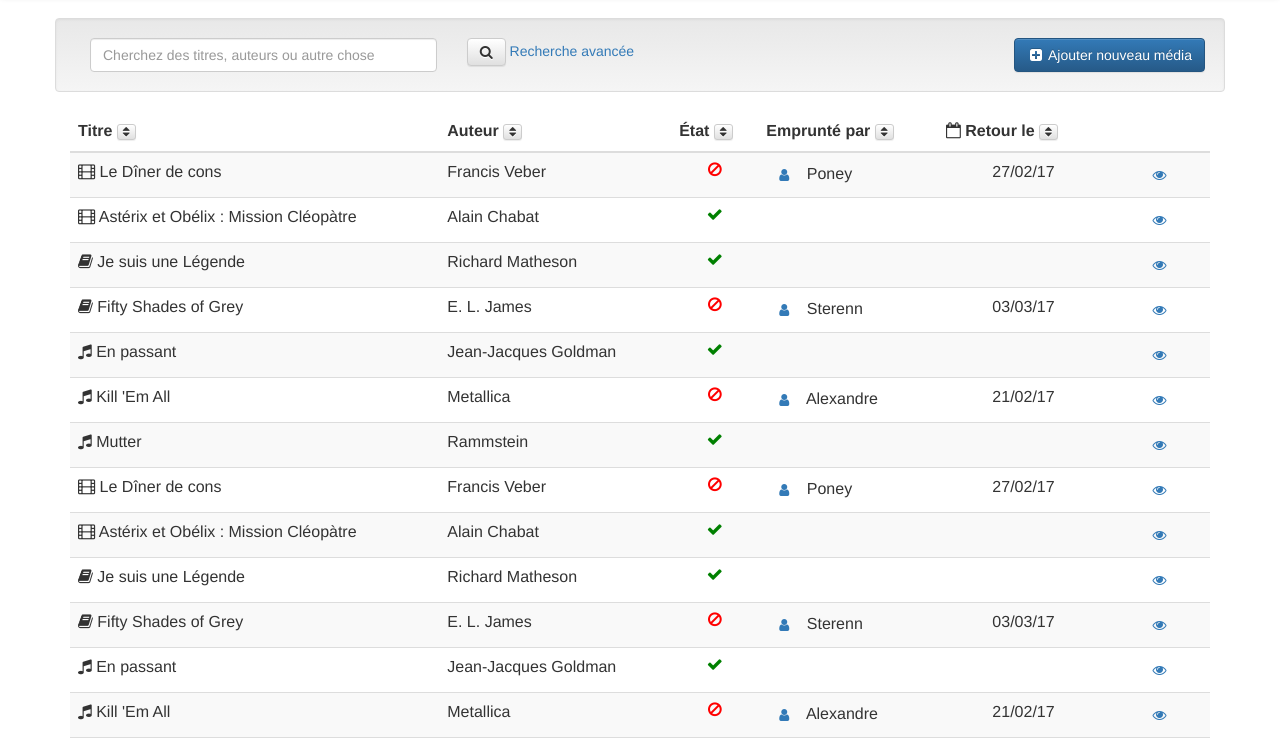
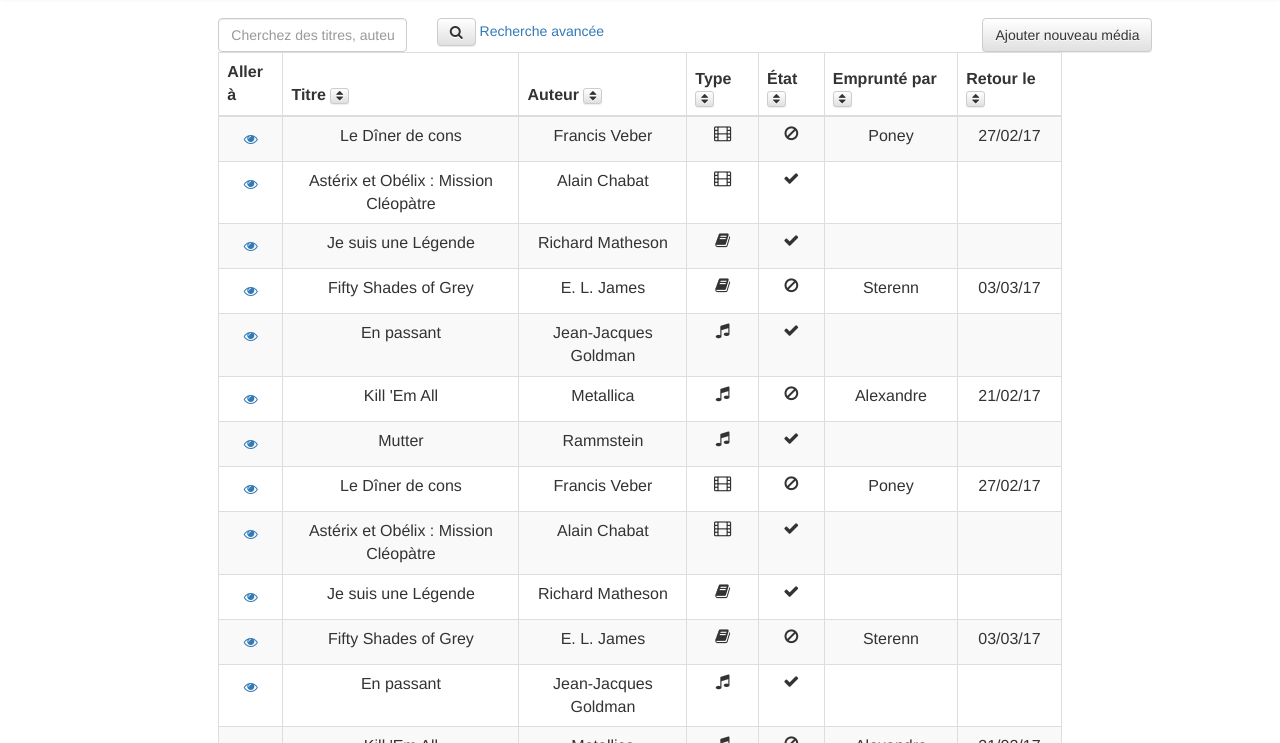
Before and after one commit to myawesomeproject/mediatic, a plain HTML site: page src/main/HTML/mediaRecherche.html in a window 1280 px wide. Shown: the part 54-797 px from the top of the page. Drawn offline with nearby package versions, Linux system fonts and the light colour scheme.

Commit message:
Add media et resolution des soucis persistence

```diff
--- a/src/main/HTML/mediaRecherche.html
+++ b/src/main/HTML/mediaRecherche.html
@@ -4,7 +4,6 @@
 <title>Recherche Media</title>
 <!-- Import de bootstrap -->
 <link rel="stylesheet" href="../ressources/bootstrap-3.3.7-dist/css/bootstrap.css">
-<script	src="../ressources/bootstrap-3.3.7-dist/js/bootstrap.js"></script>
 <!-- Import de bootstrap theme -->
 <link rel="stylesheet" 	href="../ressources/bootstrap-3.3.7-dist/css/bootstrap-theme.css">
 <!-- Import de font awesome -->
@@ -13,7 +12,7 @@
 <script src="../ressources/jquery-3.1.1.js"></script>
 <!-- Import de jquery-ui pour datepicker -->
 <script src="../ressources/jquery-ui-1.12.1/jquery-ui.js"></script>
-<link rel="stylesheet" href="http://code.jquery.com/ui/1.10.3/themes/smoothness/jquery-ui.css" />
+<link rel="  stylesheet" href="http://code.jquery.com/ui/1.10.3/themes/smoothness/jquery-ui.css" />
 <!-- Import du module de pagination custom par Guillaume -->
 <script src="../ressources/jQuery-Paging_Guillaume/paging.js"></script>
 
@@ -49,35 +48,31 @@
 
 	$.getJSON('datamedia.json', function(data) {
 	    var ligne;
-	    var faDVD = '<i class=\"fa fa-film\" aria-hidden=\"true\"></i>';
-	    var faCD = '<i class=\"fa fa-music\" aria-hidden=\"true\"></i>';
-	    var faBOOK = '<i class=\"fa fa-book\" aria-hidden=\"true\"></i>';
-	    var faUser = '<a href=\"adherentVisualisation.html\" class=\"btn buttonlinkVoirUser\"><i class=\"fa fa-user facolorblue\" aria-hidden=\"true"></i></a>';
-        var actions = '<a href=\"mediaVisualisation.html\" class=\"btn buttonlinkVoirMedia\"><i class=\"fa fa-eye facolorblue\" aria-hidden=\"true"></i></a>';
-
 	    for (var i = 0; i < data.length; i++) {
 	        ligne = $('<tr/>');
+	        var bidule = '<a href=\"mediaVisualisation.html\" class=\"btn buttonlinkVoirMedia\"><i class=\"fa fa-eye\" aria-hidden=\"true"></i></a>';
+	        ligne.append("<td>" + bidule + "</td>");
+	        ligne.append("<td>" + data[i].titre + "</td>");
+	        ligne.append("<td>" + data[i].auteur + "</td>");
 	        if (data[i].type === "DVD") {
-	        	var faType = faDVD;
+	        	ligne.append("<td>" + "<i class=\"fa fa-film\" aria-hidden=\"true\"></i>" + "</td>");
 	        }
 	        else if (data[i].type === "CD") {
-	        	var faType = faCD;	        }
-	        else {
-	        	var faType = faBOOK;
-	        }
-	        ligne.append("<td>" + faType + " " + data[i].titre + "</td>");
-	        ligne.append("<td>" + data[i].auteur + "</td>");
-	        if (data[i].emprunt === true) {
-	        	ligne.append("<td class=\"text-center\"'>" + "<i class=\"fa fa-ban facolorred\" aria-hidden=\"true\"></i>" + "</td>")
-	        	ligne.append("<td>" + faUser + " " + data[i].emprunteur + "</td>");
-		        ligne.append("<td class=\"text-center\">" + data[i].retour + "</td>");
+	        	ligne.append("<td>" + "<i class=\"fa fa-music\" aria-hidden=\"true\"></i>" + "</td>");
 	        }
 	        else {
-	        	ligne.append("<td class=\"text-center\">" + "<i class=\"fa fa-check facolorgreen\" aria-hidden=\"true\"></i>" + "</td>");
-	        	ligne.append("<td class=\"text-center\">" + "" + "</td>");
-	        	ligne.append("<td class=\"text-center\">" + "" + "</td>");
+	        	ligne.append("<td>" + "<i class=\"fa fa-book\" aria-hidden=\"true\"></i>" + "</td>");
 	        }
-	        ligne.append("<td class=\"text-center\">" + actions + "</td>");
+	        if (data[i].emprunt === true) {
+	        	ligne.append("<td>" + "<i class=\"fa fa-ban\" aria-hidden=\"true\"></i>" + "</td>")
+	        	ligne.append("<td>" + data[i].emprunteur + "</td>");
+		        ligne.append("<td>" + data[i].retour + "</td>");
+	        }
+	        else {
+	        	ligne.append("<td>" + "<i class=\"fa fa-check\" aria-hidden=\"true\"></i>" + "</td>");
+	        	ligne.append("<td>" + "" + "</td>");
+	        	ligne.append("<td>" + "" + "</td>");
+	        }
 	        $('table').append(ligne);
 	    }
 	});
@@ -90,35 +85,13 @@
 		$('.paging-nav').addClass("hidden-xs pull-right");
 	});
 
+
 </script>
 
 <style>
+
 .rowRechercheAvancee {
 	display: none;
-}
-
-.facolorred {
-	color: red;
-}
-
-.facolorgreen {
-	color: green;
-}
-
-.facolorblue {
-	color: light-blue;
-}
-
-.facolorblue:hover {
-	 opacity: 0.5;
-}
-
-.colonneDateRetour {
-	width: 15%;
-}
-
-.colonneVue {
-	width: 101px;
 }
 
 </style>
@@ -134,32 +107,26 @@
 
 				<!-- Brand and toggle get grouped for better mobile display -->
 				<div class="navbar-header">
-					<button type="button" class="navbar-toggle collapsed"
-						data-toggle="collapse" data-target="#bs-example-navbar-collapse-1"
-						aria-expanded="false">
-						<span class="sr-only">Toggle navigation</span> <span
-							class="icon-bar"></span> <span class="icon-bar"></span> <span
-							class="icon-bar"></span>
+					<button type="button" class="navbar-toggle collapsed" data-toggle="collapse" data-target="#bs-example-navbar-collapse-1" aria-expanded="false">
+						<span class="sr-only">Toggle navigation</span> <span class="icon-bar"></span> <span class="icon-bar"></span> <span class="icon-bar"></span>
 					</button>
-					<a class="navbar-brand" href="#"><i class="fa fa-university "
-						aria-hidden="true"></i> Mediatic </a>
+					<a class="navbar-brand" href="#"><i class="fa fa-university " aria-hidden="true"></i> Mediatic </a>
 				</div>
 
 				<!-- Collect the nav links, forms, and other content for toggling -->
-				<div class="collapse navbar-collapse"
-					id="bs-example-navbar-collapse-1">
+				<div class="collapse navbar-collapse" id="bs-example-navbar-collapse-1">
 					<ul class="nav navbar-nav">
-						<li class="active"><a href="mediaRecherche.html"> <i
-								class="fa fa-database" aria-hidden="true"></i> Media
-						</a></li>
-						<li><a href="adherentRecherche.html"><i
-								class="fa fa-users" aria-hidden="true"></i> Adh&eacute;rent</a></li>
+						<li class="active">
+							<a href="mediaRecherche.html"> <i class="fa fa-database" aria-hidden="true"></i> Media </a>
+						</li>
+						<li>
+							<a href="adherentRecherche.html"><i class="fa fa-users" aria-hidden="true"></i> Adh&eacute;rent</a>
+						</li>
 					</ul>
 					<ul class="nav navbar-nav navbar-right">
-						<li><a href="connexion.html"> <i
-								class="fa fa-sign-out fa-1x" aria-hidden="true"></i>
-								D&eacute;connexion
-						</a></li>
+						<li>
+							<a href="connexion.html"> <i class="fa fa-sign-out fa-1x" aria-hidden="true"></i> D&eacute;connexion </a>
+						</li>
 					</ul>
 				</div>
 				<!-- /.navbar-collapse -->
@@ -169,50 +136,40 @@
 	</header>
 	<!-- FIN DU MENU -->
 
+
 	<!-- BARRE DE RECHERCHE -->
-
-	<div class="section">
-		<div class="container">
-			<div class="row well">
-				<div class="rowRechercheBase">
-					<div class="col-xs-4">
+	<div class="row rowRechercheBase">
+		<div class="col-md-2 col-md-offset-2">
 				<input type="text" class="form-control" name="inputRechercheBase"
 					id="inputRechercheBase"
 					placeholder="Cherchez des titres, auteurs ou autre chose">
 		</div>
-					<div class="col-xs-3">
-						<button class="btn btn-default" id="buttonRechercheBase"
-							onclick="rechercheBasique()">
+		<div class="col-md-2">
+				<button class="btn btn-default" id="buttonRechercheBase" onclick="rechercheBasique()">
 					<i class="fa fa-search" aria-hidden="true"></i>
 				</button>
-						<a class="linkbuttonRechercheAvancee"
-							id="linkbuttonRechercheAvancee" href="#"
+				<a id="linkbuttonRechercheAvancee"
+					class="linkbuttonRechercheAvancee" href="#"
 					onclick="maximizeRechercheAvancee()">Recherche avanc&eacute;e</a>
 		</div>
-				</div>
-				<div class="rowAjouterMedia">
-					<div class="pull-right">
-						<a class="btn btn-primary buttonlinkAjouterMedia"
-							href="mediaCreation.html"><i
-							class="fa fa-fw -square -circle fa-plus-square"></i> Ajouter
-							nouveau m&eacute;dia</a>
+		<div class="col-md-2 col-md-offset-3">
+			<a href="mediaCreation.html"
+				class="btn btn-default buttonlinkAjouterMedia">Ajouter nouveau
+				m&eacute;dia</a>
 		</div>
 </div>
-			</div>
-		</div>
-	</div>
+
 	<!-- FIN DE LA BARRE -->
+	<!-- TABLEAU DE DONNEES -->
 
-	<!-- TABLEAU DE DONNEES -->
-	<div class="section">
-		<div class="container">
 	<div class="row">
-				<div class="col-xs-12">
+		<div class="table-responsive col-md-8 col-md-offset-2">
 			<table
-						class="table table-striped table-hover table-sortable table25PPage">
+				class="table table-striped table-bordered table-hover table-sortable table25PPage text-center">
 				<!--TITRE DES COLONNES + BOUTONS DE TRI -->
 				<thead>
 					<tr>
+						<th class="colonneVue">Aller &agrave;</th>
 						<th class="colonneTitre">Titre
 							<button class="btn btn-default btn-xs" id="buttonSortTitre"
 								onclick="">
@@ -221,6 +178,12 @@
 						</th>
 						<th class="colonneAuteur">Auteur
 							<button class="btn btn-default btn-xs" id="buttonSortAuteur"
+								onclick="">
+								<i class="fa fa-sort" aria-hidden="true"></i>
+							</button>
+						</th>
+						<th class="colonneType">Type
+							<button class="btn btn-default btn-xs" id="buttonSortType"
 								onclick="">
 								<i class="fa fa-sort" aria-hidden="true"></i>
 							</button>
@@ -237,23 +200,28 @@
 								<i class="fa fa-sort" aria-hidden="true"></i>
 							</button>
 						</th>
-								<th class="colonneDateRetour"><i class="fa fa-calendar-o"
-									aria-hidden="true"></i> Retour le
-									<button class="btn btn-default btn-xs"
-										id="buttonSortDateRetour" onclick="">
+						<th class="colonneDateRetour">Retour le
+							<button class="btn btn-default btn-xs" id="buttonSortDateRetour"
+								onclick="">
 								<i class="fa fa-sort" aria-hidden="true"></i>
-									</button></th>
-								<th class="colonneVue"></th>
+							</button>
+						</th>
 					</tr>
 					<!-- FIN DES TITRES -->
 					<!-- BARRE DE RECHERCHE AVANCEE -->
 					<tr class="rowRechercheAvancee">
+						<th></th>
 						<th><input type="text" class="form-control"
 							name="inputRechercheTitre" id="inputRechercheTitre"
 							placeholder="Titre"></th>
 						<th><input type="text" class="form-control"
 							name="inputRechercheAuteur" id="inputRechercheAuteur"
 							placeholder="Auteur"></th>
+						<th><select class="form-control">
+								<option>Livre</option>
+								<option>CD</option>
+								<option>DVD</option>
+						</select></th>
 						<th><select class="form-control">
 								<option>Emprunt&eacute;</option>
 								<option>En rayon</option>
@@ -262,17 +230,15 @@
 							name="inputRechercheNomEmprunteur"
 							id="inputRechercheNomEmprunteur"
 							placeholder="Emprunt&eacute; par"></th>
-								<th><input type="text" class="datepicker form-control" /></th>
-								<th><div>
-										<button class="btn btn-default" id="buttonRechercheAvancee"
-											onclick="">
+						<th><input type="text" class="datepicker" /></th>
+						<th><button class="btn btn-default"
+								id="buttonRechercheAvancee" onclick="">
 								<i class="fa fa-search" aria-hidden="true"></i>
-										</button>
-										<button class="btn btn-default" id="buttonRechercheAvancee"
-											onclick="minimizeRechercheAvancee()">
+							</button></th>
+						<th><button class="btn btn-default"
+								id="buttonRechercheAvancee" onclick="minimizeRechercheAvancee()">
 								<i class="fa fa-window-minimize" aria-hidden="true"></i>
-										</button>
-									</div></th>
+							</button></th>
 					</tr>
 				</thead>
 				<!-- FIN DE LA BARRE DE RECHERCHE AVANCEE -->
@@ -281,8 +247,6 @@
 				<tfoot>
 				</tfoot>
 			</table>
-				</div>
-			</div>
 		</div>
 	</div>
 
```
Also changed, not shown: src/main/resources/META-INF/persistence.xml (renamed from src/main/ressources/META-INF/persistence.xml), 4 other files. Lines whose indentation alone changed are shown as unchanged.
